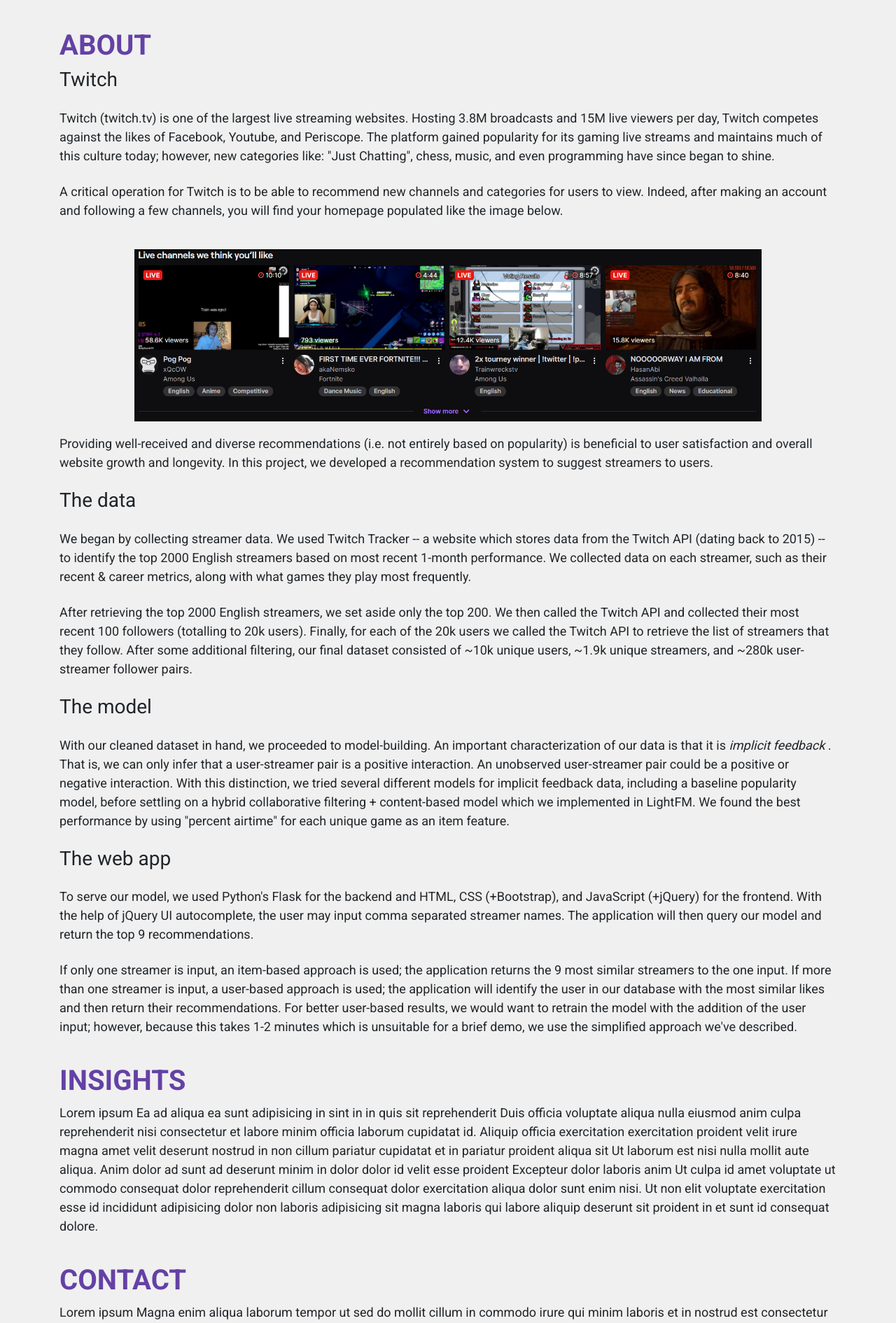
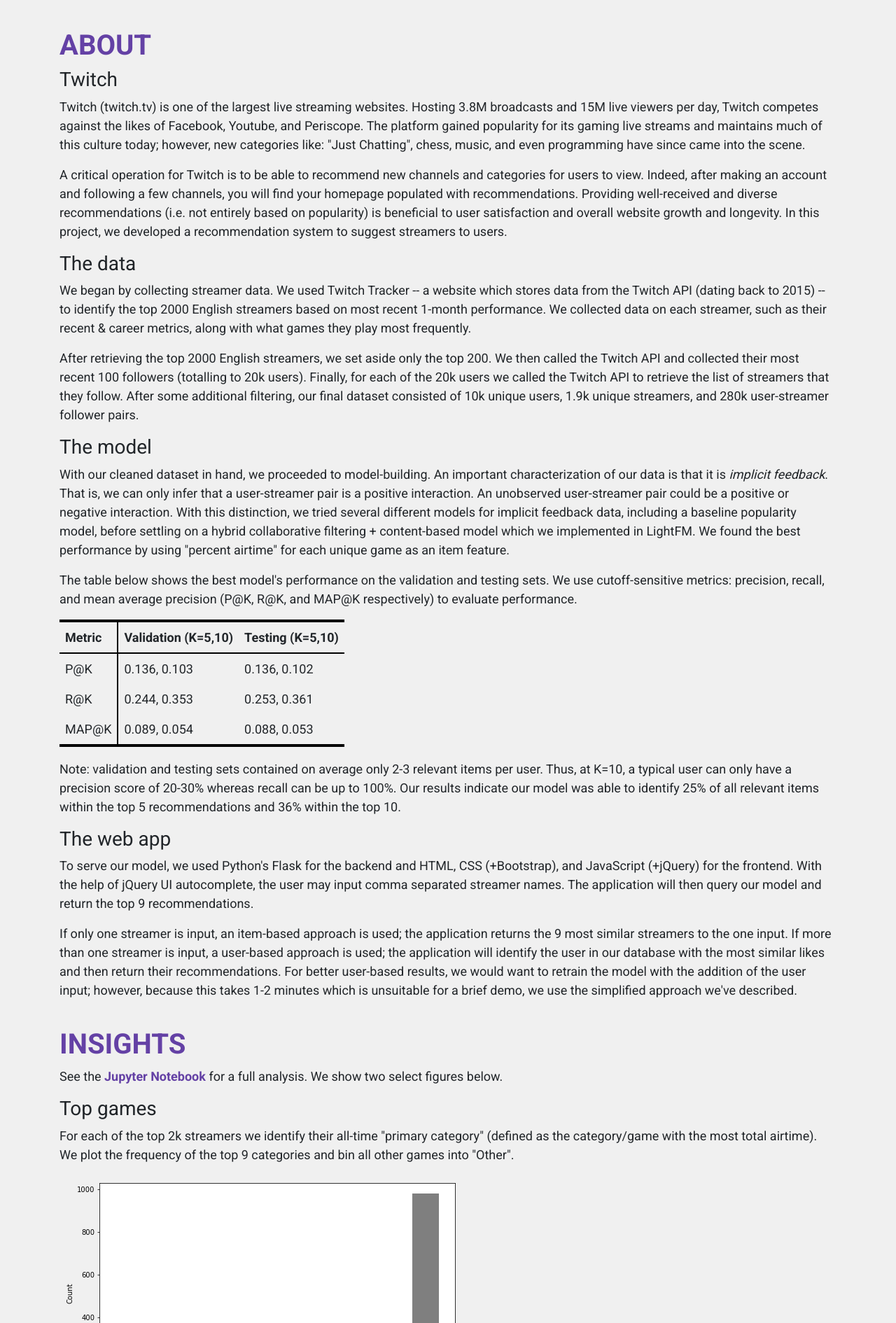
Before and after one commit to tysonpond/twitch-recommendations, a Flask app: page / in a window 1280 px wide. Shown: the part 803-2693 px from the top of the page at 70% size. Run offline with Flask 2, Linux system fonts and the light colour scheme; some libraries are stand-ins or nearby versions.

Commit message:
update flask app About/Insights sections, README, & add references

```diff
--- a/flask_app/static/css/main.css
+++ b/flask_app/static/css/main.css
@@ -77,6 +77,26 @@
 	color: var(--col4) !important;
 	outline: 0 !important;
 	box-shadow: 0 0 40px 40px var(--col) inset;
+}
+
+table {
+	margin-bottom: 18px;
+}
+
+thead {
+	border-top: 4px solid black;
+	border-bottom: 2px solid black;
+}
+
+tbody > tr:last-child {
+	border-bottom: 4px solid black;
+}
+th:first-child, td:first-child {
+	border-right: 2px solid black;
+}
+
+th, td {
+	padding: 8px;
 }
 /* --------- END GLOBAL STYLES --------- */
 
@@ -336,15 +356,9 @@
 	justify-content: center;
 }
 
-#about img {
-	max-width: 70vw;
-	height: auto;
-	margin: 18px 0;
-}
-
-#about p {
+/*#about p {
 	margin-bottom: 24px;
-}
+} */
 
 /* -------- MOBILE  ----------- */
 .mobile-scroll {
--- a/flask_app/templates/index.html
+++ b/flask_app/templates/index.html
@@ -115,66 +115,91 @@
 			<div id="about" class="section">  <!-- ABOUT -->
 				<h1> ABOUT </h1>
 				<h3> Twitch </h3>
-				<p id="about-twitch">
+				<div id="about-twitch">
 					<p>
-					Twitch (twitch.tv) is one of the largest live streaming websites. Hosting 3.8M broadcasts and 15M live viewers per day, Twitch competes against the likes of Facebook, Youtube, and Periscope. The platform gained popularity for its gaming live streams and maintains much of this culture today; however, new categories like: "Just Chatting", chess, music, and even programming have since began to shine.
+					Twitch (twitch.tv) is one of the largest live streaming websites. Hosting 3.8M broadcasts and 15M live viewers per day, Twitch competes against the likes of Facebook, Youtube, and Periscope. The platform gained popularity for its gaming live streams and maintains much of this culture today; however, new categories like: "Just Chatting", chess, music, and even programming have since came into the scene.
 					</p>
-
 					<p>
-					A critical operation for Twitch is to be able to recommend new channels and categories for users to view. Indeed, after making an account and following a few channels, you will find your homepage populated like the image below.
+					A critical operation for Twitch is to be able to recommend new channels and categories for users to view. Indeed, after making an account and following a few channels, you will find your homepage populated with recommendations. Providing well-received and diverse recommendations (i.e. not entirely based on popularity) is beneficial to user satisfaction and overall website growth and longevity. In this project, we developed a recommendation system to suggest streamers to users.
 					</p>
-
-					<div class="img-container">
-					<img id="#twitchtv" src="{{url_for('static', filename='twitchtv.png')}}" alt="Live stream website recommender system">
-					</div>
-
-					<p>
-					Providing well-received and diverse recommendations (i.e. not entirely based on popularity) is beneficial to user satisfaction and overall website growth and longevity. In this project, we developed a recommendation system to suggest streamers to users.
-					</p>
-				</p>
+				</div>
 
 				<h3> The data </h3>
-				<p class="about-data">
+				<div class="about-data">
 					<p>
 					We began by collecting streamer data. We used Twitch Tracker -- a website which stores data from the Twitch API (dating back to 2015) -- to identify the top 2000 English streamers based on most recent 1-month performance. We collected data on each streamer, such as their recent & career metrics, along with what games they play most frequently.
 					</p>
-
 					<p>
-					After retrieving the top 2000 English streamers, we set aside only the top 200. We then called the Twitch API and collected their most recent 100 followers (totalling to 20k users). Finally, for each of the 20k users we called the Twitch API to retrieve the list of streamers that they follow. After some additional filtering, our final dataset consisted of ~10k unique users, ~1.9k unique streamers, and ~280k user-streamer follower pairs.
+					After retrieving the top 2000 English streamers, we set aside only the top 200. We then called the Twitch API and collected their most recent 100 followers (totalling to 20k users). Finally, for each of the 20k users we called the Twitch API to retrieve the list of streamers that they follow. After some additional filtering, our final dataset consisted of 10k unique users, 1.9k unique streamers, and 280k user-streamer follower pairs.
 					</p>
-				</p>
+				</div>
 
 				<h3> The model </h3>
-				<p id="about-model">
+				<div id="about-model">
 					<p>
-					With our cleaned dataset in hand, we proceeded to model-building. An important characterization of our data is that it is <i> implicit feedback </i>. That is, we can only infer that a user-streamer pair is a positive interaction. An unobserved user-streamer pair could be a positive or negative interaction. With this distinction, we tried several different models for implicit feedback data, including a baseline popularity model, before settling on a hybrid collaborative filtering + content-based model which we implemented in LightFM. We found the best performance by using "percent airtime" for each unique game as an item feature.
+					With our cleaned dataset in hand, we proceeded to model-building. An important characterization of our data is that it is <i>implicit feedback</i>. That is, we can only infer that a user-streamer pair is a positive interaction. An unobserved user-streamer pair could be a positive or negative interaction. With this distinction, we tried several different models for implicit feedback data, including a baseline popularity model, before settling on a hybrid collaborative filtering + content-based model which we implemented in LightFM. We found the best performance by using "percent airtime" for each unique game as an item feature.
 					</p>
-				</p>
+					<p>
+					The table below shows the best model's performance on the validation and testing sets. We use cutoff-sensitive metrics: precision, recall, and mean average precision (P@K, R@K, and MAP@K respectively) to evaluate performance.
+					</p>
+					<table>
+						<thead>
+							<tr>
+								<th>Metric</th>
+								<th>Validation (K=5,10)</th>
+								<th>Testing (K=5,10)</th>
+							</tr>
+						</thead>
+						<tbody>
+							<tr>
+								<td>P@K</td>
+								<td>0.136, 0.103</td>
+								<td>0.136, 0.102</td>
+							</tr>
+							<tr>
+								<td>R@K</td>
+								<td>0.244, 0.353</td>
+								<td>0.253, 0.361</td>
+							</tr>
+							<tr>
+								<td>MAP@K</td>
+								<td>0.089, 0.054</td>
+								<td>0.088, 0.053</td>
+							</tr>
+						</tbody>
+					</table>
+					<p>
+					Note: validation and testing sets contained on average only 2-3 relevant items per user. Thus, at K=10, a typical user can only have a precision score of 20-30% whereas recall can be up to 100%. Our results indicate our model was able to identify 25% of all relevant items within the top 5 recommendations and 36% within the top 10.
+					</p>
+				</div>
 
 				<h3> The web app </h3>
-				<p id="about-app">
+				<div id="about-app">
 					<p>
 					To serve our model, we used Python's Flask for the backend and HTML, CSS (+Bootstrap), and JavaScript (+jQuery) for the frontend. With the help of jQuery UI autocomplete, the user may input comma separated streamer names. The application will then query our model and return the top 9 recommendations.
 					</p>
-
 					<p>
 					If only one streamer is input, an item-based approach is used; the application returns the 9 most similar streamers to the one input. If more than one streamer is input, a user-based approach is used; the application will identify the user in our database with the most similar likes and then return their recommendations. For better user-based results, we would want to retrain the model with the addition of the user input; however, because this takes 1-2 minutes which is unsuitable for a brief demo, we use the simplified approach we've described.
 					</p>
-				</p>
+				</div>
 			</div> <!-- END ABOUT -->
 
 
 			<div id="insights" class="section">  <!-- INSIGHTS -->
 				<h1> INSIGHTS </h1>
 				<p>
-				Lorem ipsum Ea ad aliqua ea sunt adipisicing in sint in in quis sit reprehenderit Duis officia voluptate aliqua nulla eiusmod anim culpa reprehenderit nisi consectetur et labore minim officia laborum cupidatat id.
-
-				Aliquip officia exercitation exercitation proident velit irure magna amet velit deserunt nostrud in non cillum pariatur cupidatat et in pariatur proident aliqua sit Ut laborum est nisi nulla mollit aute aliqua.
-
-				Anim dolor ad sunt ad deserunt minim in dolor dolor id velit esse proident Excepteur dolor laboris anim Ut culpa id amet voluptate ut commodo consequat dolor reprehenderit cillum consequat dolor exercitation aliqua dolor sunt enim nisi.
-
-				Ut non elit voluptate exercitation esse id incididunt adipisicing dolor non laboris adipisicing sit magna laboris qui labore aliquip deserunt sit proident in et sunt id consequat dolore.
+				See the <a href="https://github.com/tysonpond/twitch-recommendations/blob/master/EDA%20and%20Network%20Analysis.ipynb"> Jupyter Notebook </a> for a full analysis. We show two select figures below.
 				</p>
+				<h3> Top games </h3>
+				<p>
+					For each of the top 2k streamers we identify their all-time "primary category" (defined as the category/game with the most total airtime). We plot the frequency of the top 9 categories and bin all other games into "Other".
+				</p>
+				<img id="topGames" src="{{url_for('static', filename='figures/top_games.png')}}" alt="Twitch.tv analytics chart">
+				<h3> Streamer network </h3>
+				<p>
+					We plot a network of connections between a subset of the top Twitch streamers. Nodes represent streamers and edges indicate that they share a substantial fraction of common followers. The network here only contains 369 nodes as opposed to 2k because we've only shown the largest connected component. Nodes size is proportional to the total number of hours watched among their viewers within the last 3 months. Node color represents the streamer's main game. The top two streamers (according to hours watched) for each game are labelled. Labels are "jittered" from their typical position to avoid overlap and black arrows are shown to indicate which nodes the labels belong to.
+				</p>
+				<img id="network" src="{{url_for('static', filename='figures/network.png')}}" alt="Twitch social network">
 			</div> <!-- END INSIGHTS -->
 
 
```
Also changed, not shown: README.md, flask_app/static/figures/network.png (added), flask_app/static/figures/top_games.png (added), flask_app/static/twitchtv.png (deleted), references/README.MD (added), 1 other file.
